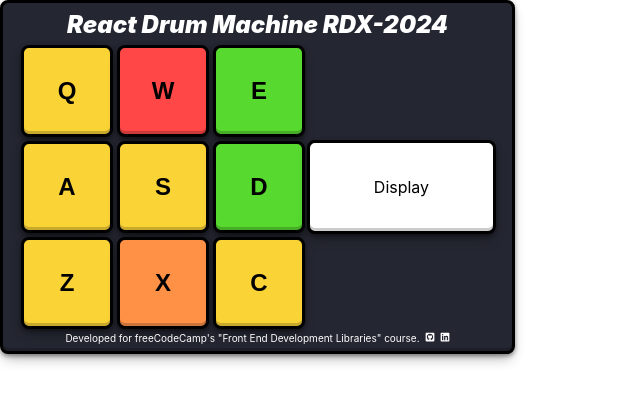
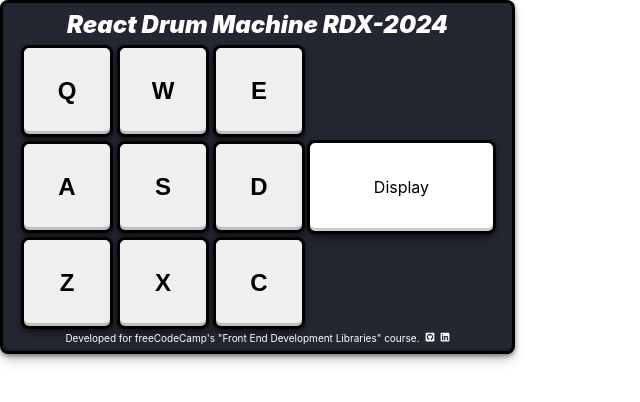
Before and after one commit to weakbox/FCC-Drum-Machine, a React (Vite) app: page / in a window 1280 px wide. Shown: the top 402 px of the page, without its empty margins (0-640 px from the left). Built offline with nearby package versions, Linux system fonts and the light colour scheme.

Commit message:
Buttons can be clicked with keyboard and display is updated.

```diff
--- a/src/App.jsx
+++ b/src/App.jsx
@@ -5,63 +5,95 @@ import DrumPad from './DrumPad.jsx';
 import { FaGithubSquare } from "react-icons/fa";
 import { FaLinkedin } from "react-icons/fa";
 
+const audioClips = [
+  {
+    id: "kick",
+    keyTrigger: "Q",
+    url: "https://cdn.freecodecamp.org/testable-projects-fcc/audio/RP4_KICK_1.mp3",
+  },
+  {
+    id: "heater-1",
+    keyTrigger: "W",
+    url: "https://cdn.freecodecamp.org/testable-projects-fcc/audio/Heater-1.mp3",
+  },
+  {
+    id: "heater-2",
+    keyTrigger: "E",
+    url: "https://cdn.freecodecamp.org/testable-projects-fcc/audio/Heater-2.mp3",
+  },
+  {
+    id: "heater-3",
+    keyTrigger: "A",
+    url: "https://cdn.freecodecamp.org/testable-projects-fcc/audio/Heater-3.mp3",
+  },
+  {
+    id: "heater-4",
+    keyTrigger: "S",
+    url: "https://cdn.freecodecamp.org/testable-projects-fcc/audio/Heater-4_1.mp3",
+  },
+  {
+    id: "clap",
+    keyTrigger: "D",
+    url: "https://cdn.freecodecamp.org/testable-projects-fcc/audio/Heater-6.mp3",
+  },
+  {
+    id: "open-hh",
+    keyTrigger: "Z",
+    url: "https://cdn.freecodecamp.org/testable-projects-fcc/audio/Dsc_Oh.mp3",
+  },
+  {
+    id: "kick-hat",
+    keyTrigger: "X",
+    url: "https://cdn.freecodecamp.org/testable-projects-fcc/audio/Kick_n_Hat.mp3",
+  },
+  {
+    id: "closed-hh",
+    keyTrigger: "C",
+    url: "https://cdn.freecodecamp.org/testable-projects-fcc/audio/Cev_H2.mp3",
+  },
+];
+
+const drawDrumPads = (clips) => {
+  return clips.map((clip) => {
+    return (
+      <DrumPad
+        id={clip.id}
+        keyTrigger={clip.keyTrigger}
+        url={clip.url}
+      />
+    );
+  });
+}
+
+const setDisplayText = (text) => {
+  const display = document.getElementById("display");
+  display.innerText = text;
+};
+
+const playAudio = (event) => {
+  const clip = audioClips.find((clip) => event.key === clip.keyTrigger.toLowerCase());
+
+  if (!clip) { return; }
+
+  document.getElementById(clip.id).focus();
+
+  const audio = document.getElementById(clip.keyTrigger);
+  audio.currentTime = 0;
+  audio.play();
+
+  setDisplayText(clip.id);
+};
+
 function App() {
   const [count, setCount] = useState(0)
 
   return (
-    <>
-      <div id="drum-machine" className='drum-machine-container'>
+    <div id="drum-machine" className='drum-machine-container' onKeyDown={playAudio}>
       <div className="header-container">
         <p>React Drum Machine RDX-2024</p>
       </div>
       <div className="body-container">
-          <div className="drum-pad-container">
-            <DrumPad
-              id="kick"
-              keyTrigger="Q"
-              url="https://cdn.freecodecamp.org/testable-projects-fcc/audio/RP4_KICK_1.mp3"
-            />
-            <DrumPad
-              id="heater-1"
-              keyTrigger="W"
-              url="https://cdn.freecodecamp.org/testable-projects-fcc/audio/Heater-1.mp3"
-            />
-            <DrumPad
-              id="heater-2"
-              keyTrigger="E"
-              url="https://cdn.freecodecamp.org/testable-projects-fcc/audio/Heater-2.mp3"
-            />
-            <DrumPad
-              id="heater-3"
-              keyTrigger="A"
-              url="https://cdn.freecodecamp.org/testable-projects-fcc/audio/Heater-3.mp3"
-            />
-            <DrumPad
-              id="heater-4"
-              keyTrigger="S"
-              url="https://cdn.freecodecamp.org/testable-projects-fcc/audio/Heater-4_1.mp3"
-            />
-            <DrumPad
-              id="clap"
-              keyTrigger="D"
-              url="https://cdn.freecodecamp.org/testable-projects-fcc/audio/Heater-6.mp3"
-            />
-            <DrumPad
-              id="open-hh"
-              keyTrigger="Z"
-              url="https://cdn.freecodecamp.org/testable-projects-fcc/audio/Dsc_Oh.mp3"
-            />
-            <DrumPad
-              id="kick-hat"
-              keyTrigger="X"
-              url="https://cdn.freecodecamp.org/testable-projects-fcc/audio/Kick_n_Hat.mp3"
-            />
-            <DrumPad
-              id="closed-hh"
-              keyTrigger="C"
-              url="https://cdn.freecodecamp.org/testable-projects-fcc/audio/Cev_H2.mp3"
-            />
-          </div>
+        <div className="drum-pad-container">{drawDrumPads(audioClips)}</div>
         <div id="display" className="display-container">Display</div>
       </div>
       <div className="acknowledgements">
@@ -70,7 +102,6 @@ function App() {
           <a href="https://linkedin.com/in/weakbox" target="_blank"><FaLinkedin /></a>
       </div>
     </div>
-    </>
   )
 }
 
--- a/src/DrumPad.jsx
+++ b/src/DrumPad.jsx
@@ -1,39 +1,32 @@
-import { useState } from 'react'
-import './DrumPad.css'
+import './DrumPad.css';
 
-const getRandomButtonColor = () => {
-  const colors = [
-    "rgb(255, 71, 71)",
-    "rgb(255, 145, 71)",
-    "rgb(250, 211, 55)",
-    "rgb(87, 217, 48)",
-  ];
-  return(colors[Math.floor(Math.random() * colors.length)]);
-}
+const playAudio = (id) => {
+  const audio = document.getElementById(id);
+  audio.currentTime = 0;
+  audio.play();
+};
 
-// Use props to set unique features:
+const setDisplayText = (text) => {
+  const display = document.getElementById("display");
+  display.innerText = text;
+};
+
+// Use props to set unique properties of each button:
 function DrumPad({ id, keyTrigger, url}) {
-  const [count, setCount] = useState(0)
 
-  const audioElement = new Audio(url);
-
-  const playSample = () => {
-    console.log(`Trying to play sample from: ${url}`);
-    audioElement.currentTime = 0;
-    audioElement.play().catch(console.error);
+  const handleClick = () => {
+    playAudio(keyTrigger);
+    setDisplayText(id);
   };
 
   return (
     <>
-      <button
-        id={id}
-        className="drum-pad"
-        onClickCapture={playSample}
-        style={{ backgroundColor: getRandomButtonColor() }}>
+      <button id={id} className="drum-pad" onClick={handleClick}>
+        <audio id={keyTrigger} className="clip" src={url}></audio>
         {keyTrigger}
       </button>
     </>
-  )
+  );
 }
 
-export default DrumPad
+export default DrumPad;
```
Lines whose indentation alone changed are shown as unchanged.
